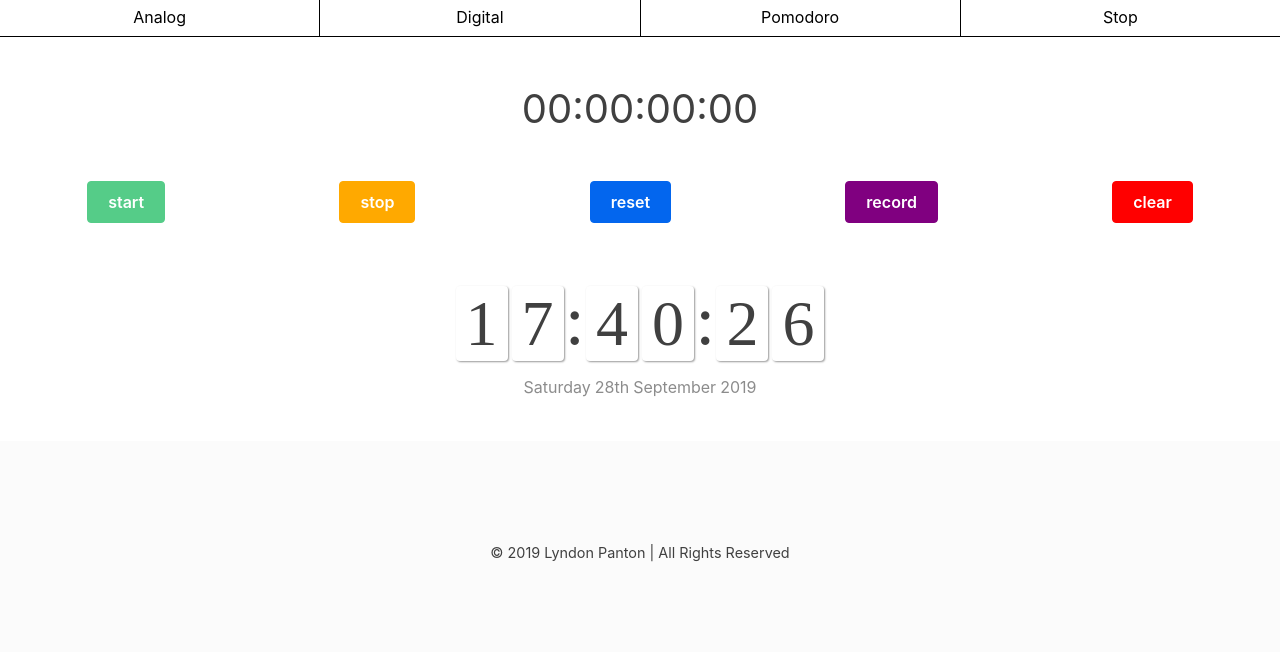
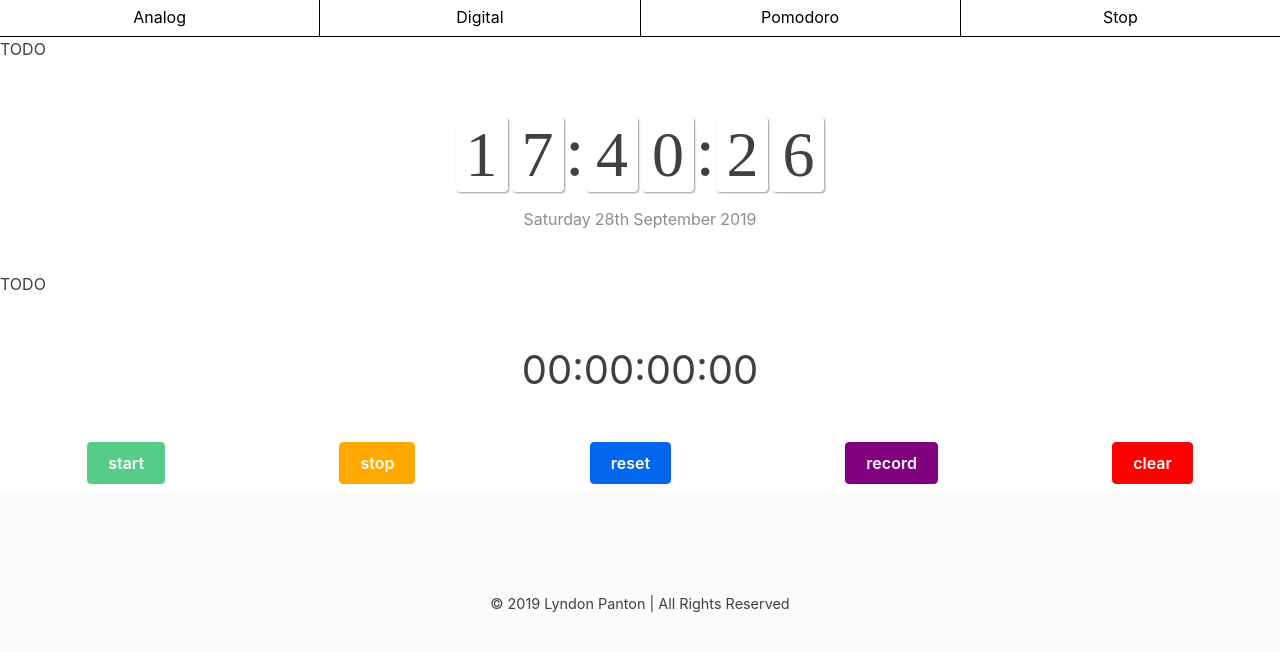
Before and after one commit to lyndonpanton/react-time, a React (Create React App) app: page / in a window 1280 px wide. Shown: the top 652 px of the page. Built offline with nearby package versions, Linux system fonts and the light colour scheme.

Commit message:
tabs can now be switched
added click event, state tabs to header component, imported analog, pomodoro components to stop errors

```diff
--- a/src/App.js
+++ b/src/App.js
@@ -1,6 +1,8 @@
 import React from "react";
 import Header from "./Header";
+import Analog from "./Analog";
 import Digital from "./Digital";
+import Pomodoro from "./Pomodoro";
 import Stop from "./Stop";
 import Footer from "./Footer";
 import "./index.css";
@@ -54,10 +56,12 @@ class App extends React.Component {
 
 		return (
 			<div className="app">
-				<Header />
+				<Header tabs={this.state.tabs} handleClick={this.openTab} />
 				<main>
+					<Analog />
+					<Digital />
+					<Pomodoro />
 					<Stop />
-					<Digital />
 				</main>
 				<Footer author={author} rights={rights} year={year} />
 			</div>
```
